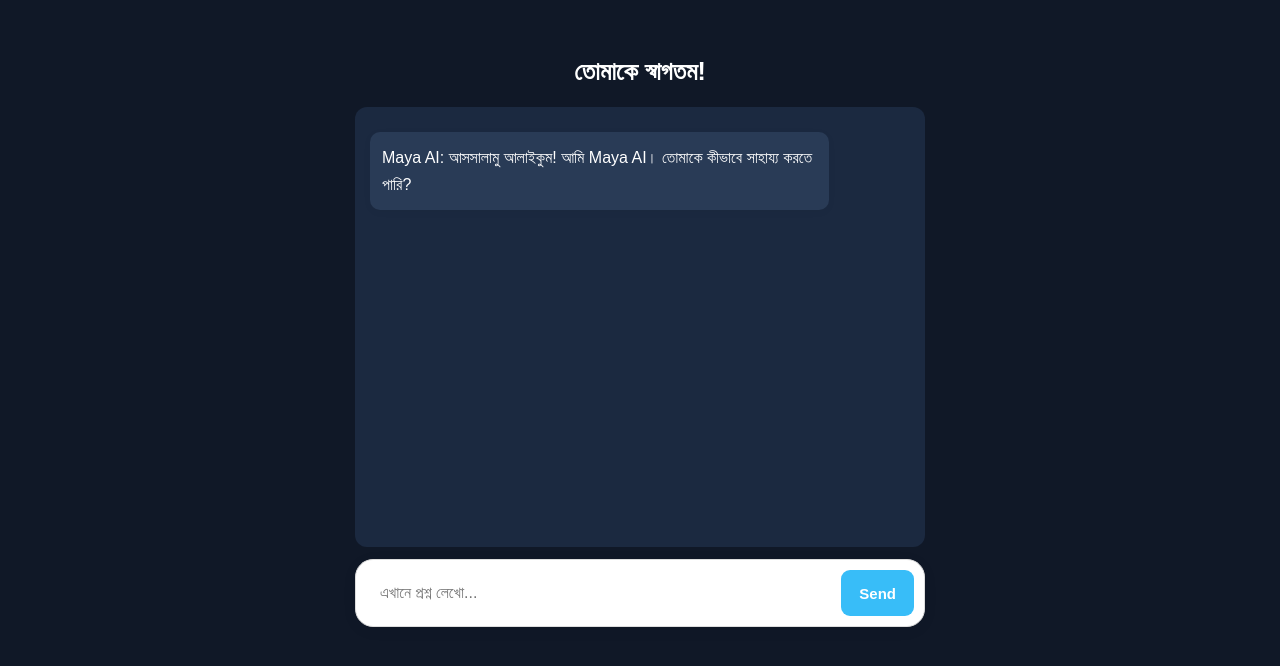
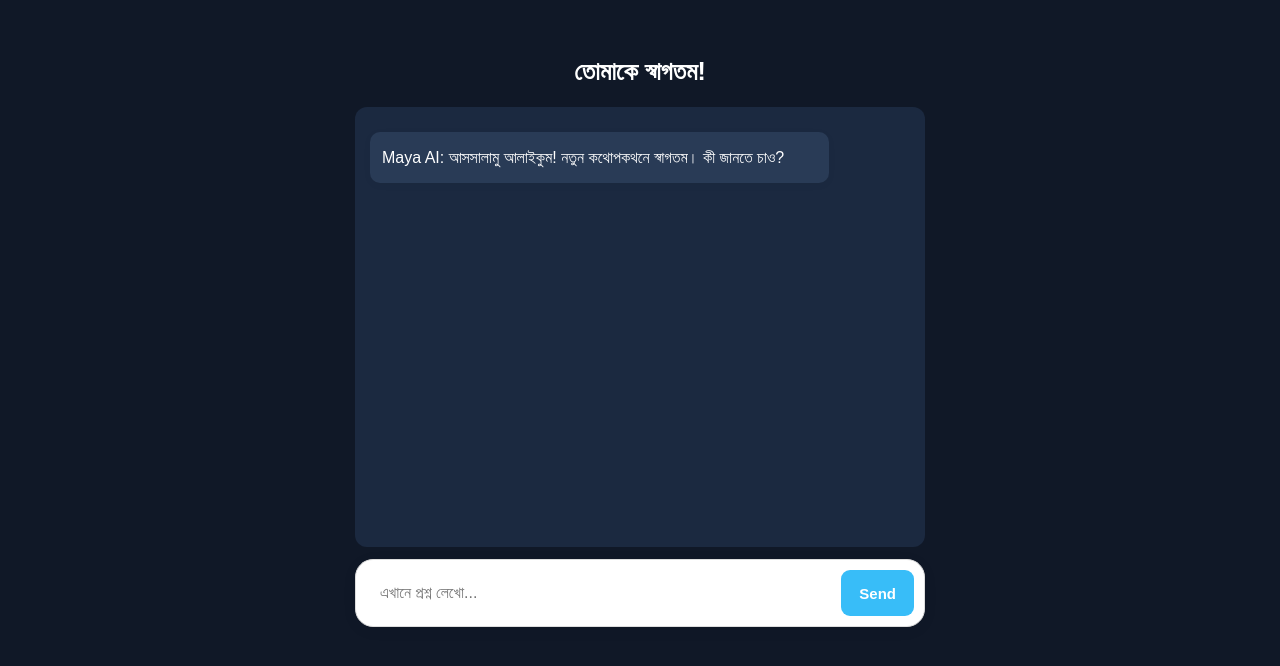
Before and after one commit to ashikajahanmira-cell/Maya-Ai, a plain HTML site: page index.html in a window 1280 px wide. Both pictures are taken after a click on the button "＋ New Chat". Shown: the part 68-734 px from the top of the page. Drawn offline with Linux system fonts and the light colour scheme.

Commit message:
Update index.html

```diff
--- a/index.html
+++ b/index.html
@@ -314,6 +314,36 @@ form.addEventListener("submit", async function(e) {
     chat.scrollTop = chat.scrollHeight;
   }
 });
+  const sidebar = document.getElementById("sidebar");
+const menuBtn = document.getElementById("menuBtn");
+const newChatBtn = document.getElementById("newChatBtn");
+const sidebarNewChat = document.getElementById("sidebarNewChat");
+const historyBox = document.getElementById("history");
+
+menuBtn.addEventListener("click", () => {
+  sidebar.classList.toggle("open");
+});
+
+function startNewChat() {
+  const messages = chat.querySelectorAll(".message");
+
+  messages.forEach(message => {
+    message.remove();
+  });
+
+  const welcome = document.createElement("div");
+  welcome.className = "message";
+  welcome.textContent =
+    "Maya AI: আসসালামু আলাইকুম! নতুন কথোপকথনে স্বাগতম। কী জানতে চাও?";
+  chat.appendChild(welcome);
+
+  input.value = "";
+  sidebar.classList.remove("open");
+  input.focus();
+}
+
+newChatBtn.addEventListener("click", startNewChat);
+sidebarNewChat.addEventListener("click", startNewChat);
 </script>
 </body>
 </html>
```
